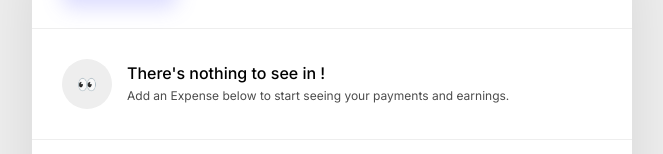
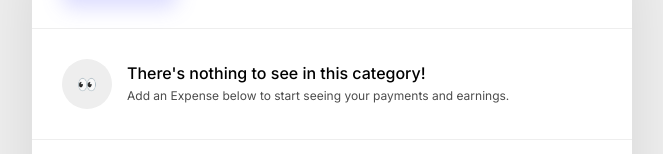
Before and after one commit to simonepizzoleo/react-tracking-app, a React (Create React App) app: page / in a window 1280 px wide. Shown: the part 168-322 px from the top of the page, without its empty margins (308-971 px from the left). Built offline with nearby package versions, Linux system fonts and the light colour scheme.

Commit message:
Update Expenses.jsx

```diff
--- a/src/Expenses.jsx
+++ b/src/Expenses.jsx
@@ -38,7 +38,7 @@ function Expenses(props) {
             <section className="tracking-container__expenses">
 
                 <SingleExpense
-                    title={ `There's nothing to see in ! ` }
+                    title={ `There's nothing to see in this category!` }
                     description="Add an Expense below to start seeing your payments and earnings."
                 />
 
```
